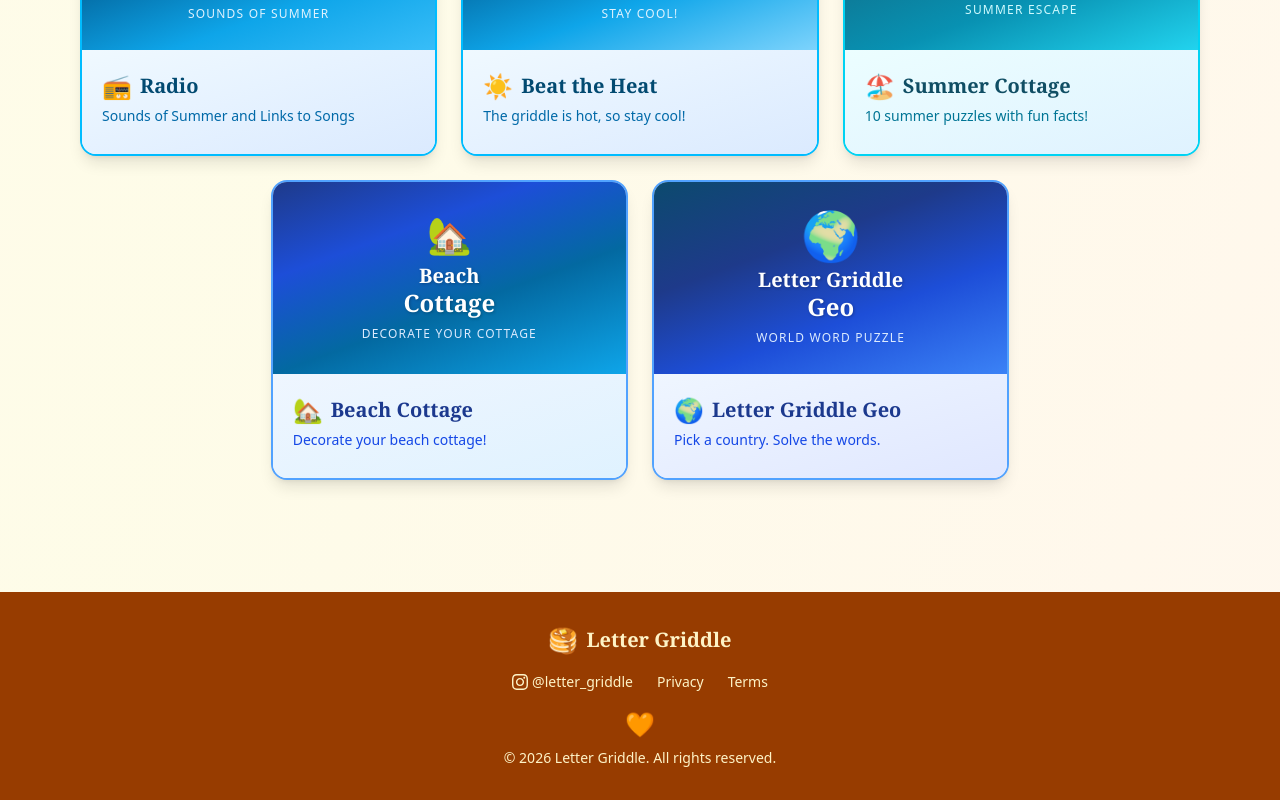
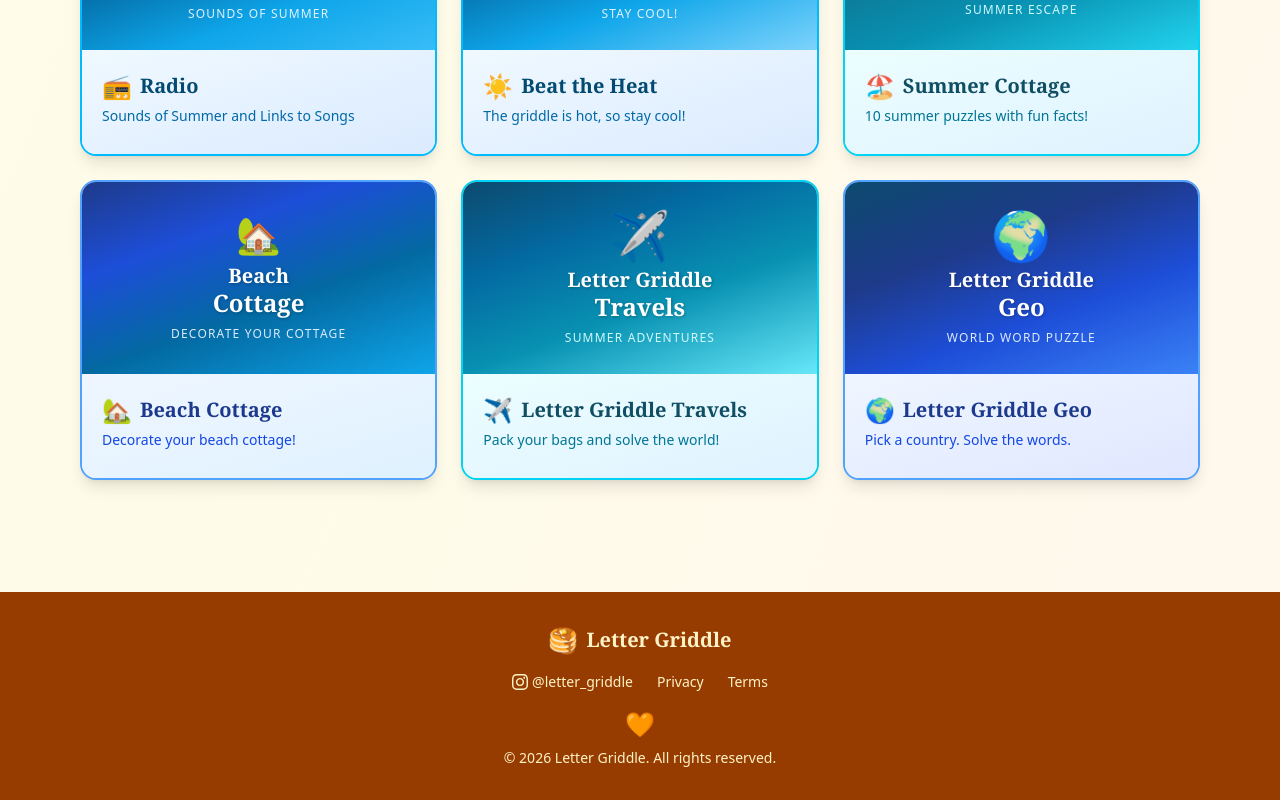
Before and after one commit to lauriegriddle/griddle-game, a Next.js app: page / in a window 1280 px wide. Shown: the part 2484-3284 px from the top of the page. Built offline with nearby package versions, Linux system fonts and the light colour scheme.

Commit message:
Add Travels to Summer Days + summer evening ambiance glow-up

```diff
--- a/app/page.js
+++ b/app/page.js
@@ -743,6 +743,25 @@ export default function Home() {
       hoverBg: "bg-blue-800/80"
     },
     {
+      name: "Letter Griddle Travels",
+      tagline: "Pack your bags and solve the world!",
+      emoji: "\u2708\uFE0F",
+      href: "/travels",
+      thumbnail: {
+        gradient: "linear-gradient(160deg, #0c4a6e 0%, #0369a1 30%, #0891b2 60%, #67e8f9 100%)",
+        icon: "\u2708\uFE0F",
+        iconSize: "text-5xl",
+        title: ["Letter Griddle", "Travels"],
+        subtitle: "SUMMER ADVENTURES",
+        subtitleColor: "text-cyan-100"
+      },
+      borderColor: "border-cyan-400",
+      bgColor: "from-cyan-50 to-sky-100",
+      textColor: "text-cyan-900",
+      subTextColor: "text-cyan-700",
+      hoverBg: "bg-cyan-700/80"
+    },
+    {
       name: "Letter Griddle Geo",
       tagline: "Pick a country. Solve the words.",
       emoji: "\uD83C\uDF0D",
```
